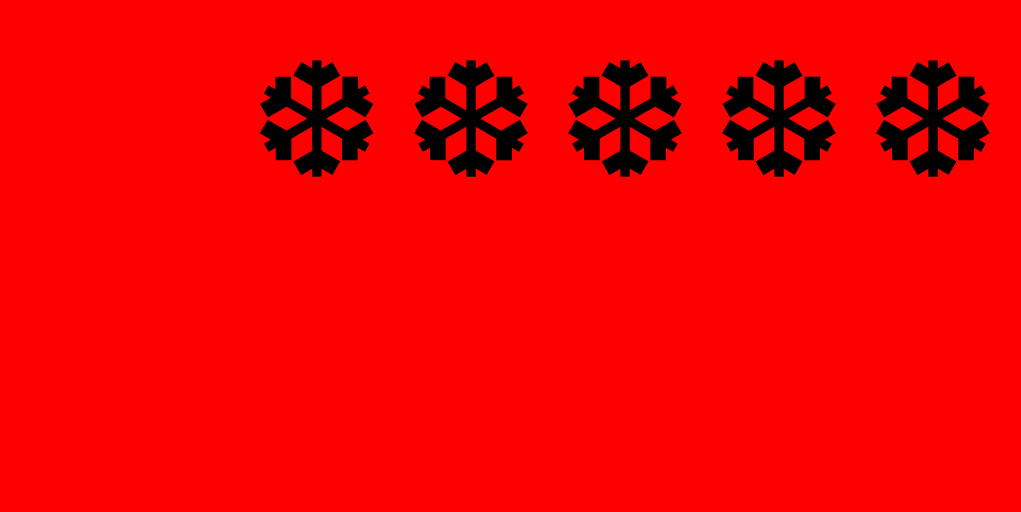
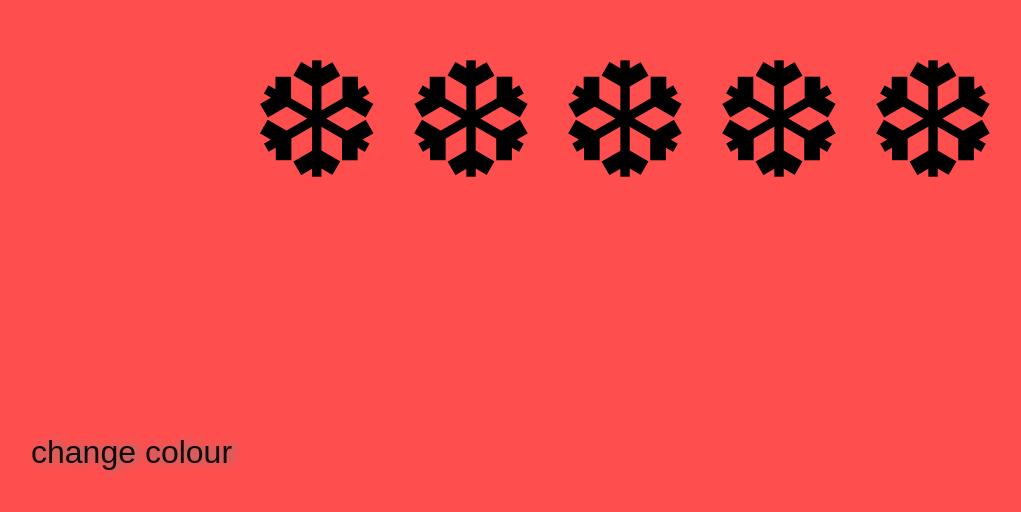
Before and after one commit to TanuGlagkih/snowflake_spinners, a plain HTML site: page index.html in a window 1280 px wide. Shown: the part 278-790 px from the top of the page, without its empty margins (25-1046 px from the left). Drawn offline with Linux system fonts and the light colour scheme.

Commit message:
change background button added

```diff
--- a/index.html
+++ b/index.html
@@ -1,17 +1,19 @@
 <!DOCTYPE html>
 <html lang="en-US">
-  <head>
-    <meta charset="utf-8">
-    <title>My test page</title>
-	  <link rel = 'stylesheet' href = 'style.css'>
-  </head>
-  <body>
 
-  	<div>
+<head>
+  <meta charset="utf-8">
+  <title>My test page</title>
+  <link rel='stylesheet' href='style.css'>
+</head>
 
-    </div>
+<body>
+  <div>
+  </div>
+  <footer>
+    <button class='button'> change colour </button>
+  </footer>
+  <script src='main.js'></script>
+</body>
 
-
-<script src = 'main.js'></script>
-  </body>
 </html>
--- a/main.js
+++ b/main.js
@@ -1,5 +1,16 @@
+let btn = document.querySelector('button');
+
+function random(number) {
+  return Math.floor(Math.random() * (number + 1));
+}
+
+btn.addEventListener('click', function () {
+  let rndCol = 'rgb(' + random(255) + ',' + random(255) + ',' + random(255) + ')';
+  document.body.style.backgroundColor = rndCol;
+});
+
 class Snow {
-    constructor () {
+  constructor() {
     this.startTime = 0,
       this.rAF,
       this.rotateCount
@@ -8,7 +19,7 @@ class Snow {
 
 var spinner = [];
 
-for(let j=0; j<5; j++) {
+for (let j = 0; j < 5; j++) {
   spinner[j] = document.createElement('div');
   spinner[j].setAttribute('id', [j]);
   spinner[j].innerHTML = '❆';
@@ -16,34 +27,26 @@ for(let j=0; j<5; j++) {
   spinner[j] = new Snow();
 }
 
-document.body.addEventListener('click', (event)=> {
-
+document.body.addEventListener('click', (event) => {
   var i = event.target.getAttribute('id');
   parseInt(i);
-
   if (event.target.classList.contains('move')) {
     cancelAnimationFrame(spinner[i].rAF);
     spinner[i].rotateCount = 0;
     event.target.classList.remove('move');
   } else {
-
     function draw(timestamp) {
-
       if (!spinner[i].startTime) {
         spinner[i].startTime = timestamp;
       }
-
       spinner[i].rotateCount = (timestamp - spinner[i].startTime) / 6;
       if (spinner[i].rotateCount > 359) {
         spinner[i].rotateCount %= 360;
       }
-
-          event.target.style.transform = `rotate(${ spinner[i].rotateCount}deg)`;
+      event.target.style.transform = `rotate(${spinner[i].rotateCount}deg)`;
       spinner[i].rAF = requestAnimationFrame(draw);
       event.target.classList.add('move');
-
     }
     draw();
   }
-
 });
--- a/style.css
+++ b/style.css
@@ -1,4 +1,3 @@
-
 html {
   background-color: white;
   height: 100%;
@@ -6,7 +5,7 @@
 
 body {
   height: inherit;
-        background-color: red;
+  background-color: rgba(255, 0, 0, 0.694);
   margin: 0;
   display: flex;
   justify-content: center;
@@ -22,3 +21,24 @@
 div:hover {
   cursor: pointer;
 }
+
+footer {
+  position: absolute;
+  bottom: 50px;
+  left: 50px;
+}
+
+.button {
+  font-family: fantasy;
+  border-style: hidden;
+  font-size: xx-large;
+  background: transparent;
+  color: rgba(0, 0, 0, 0.9);
+  text-shadow: grey 5px 0 10px;
+}
+
+.button:hover {
+  color: rgba(0, 0, 0, 0.6);
+  text-shadow: grey 15px 0 20px;
+  cursor: pointer;
+}
```
Lines whose indentation alone changed are shown as unchanged.
